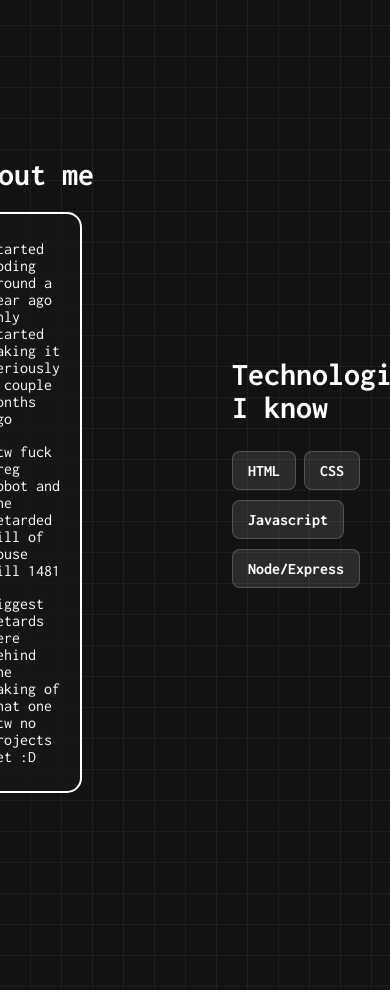
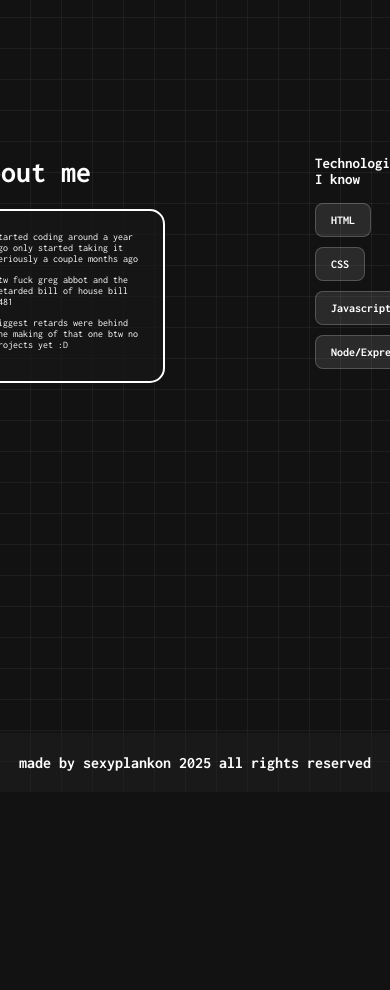
Before and after one commit to SomeRandomFella/new-portfollio, a plain HTML site: page index.html in a window 390 px wide. Shown: the part 860-1850 px from the top of the page. After the commit the page ends 1652 px from the top, so only its background shows below. Drawn offline with Linux system fonts and the light colour scheme.

Commit message:
Update style.css

```diff
--- a/css/style.css
+++ b/css/style.css
@@ -117,3 +117,30 @@ footer {
   width: 40px;
   height: 40px;
 }
+
+@media (max-width: 600px) {
+  .hm3 {
+    width: 170px;
+    height: 170px;
+    font-size: 12px;
+  }
+}
+
+@media (max-width: 500px) {
+  .hm3 {
+    width: 150px;
+    height: 150px;
+    font-size: 10px;
+  }
+  .hm {
+    margin-left: 60px;
+    font-size: 15px;
+  }
+  .hm2 {
+    font-size: 12px;
+    margin-right: 60px;
+  }
+  .hm2 h1 {
+    font-size: 15px;
+  }
+}
```
